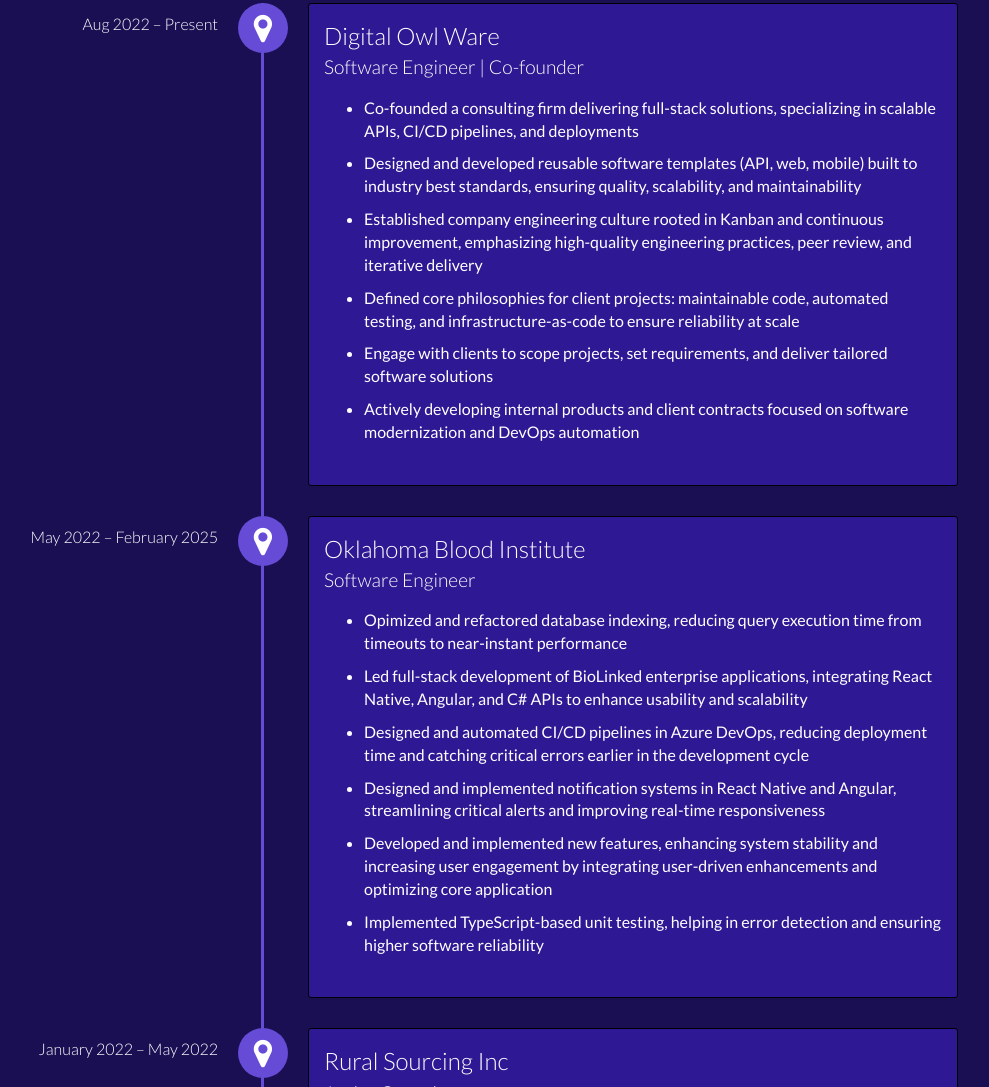
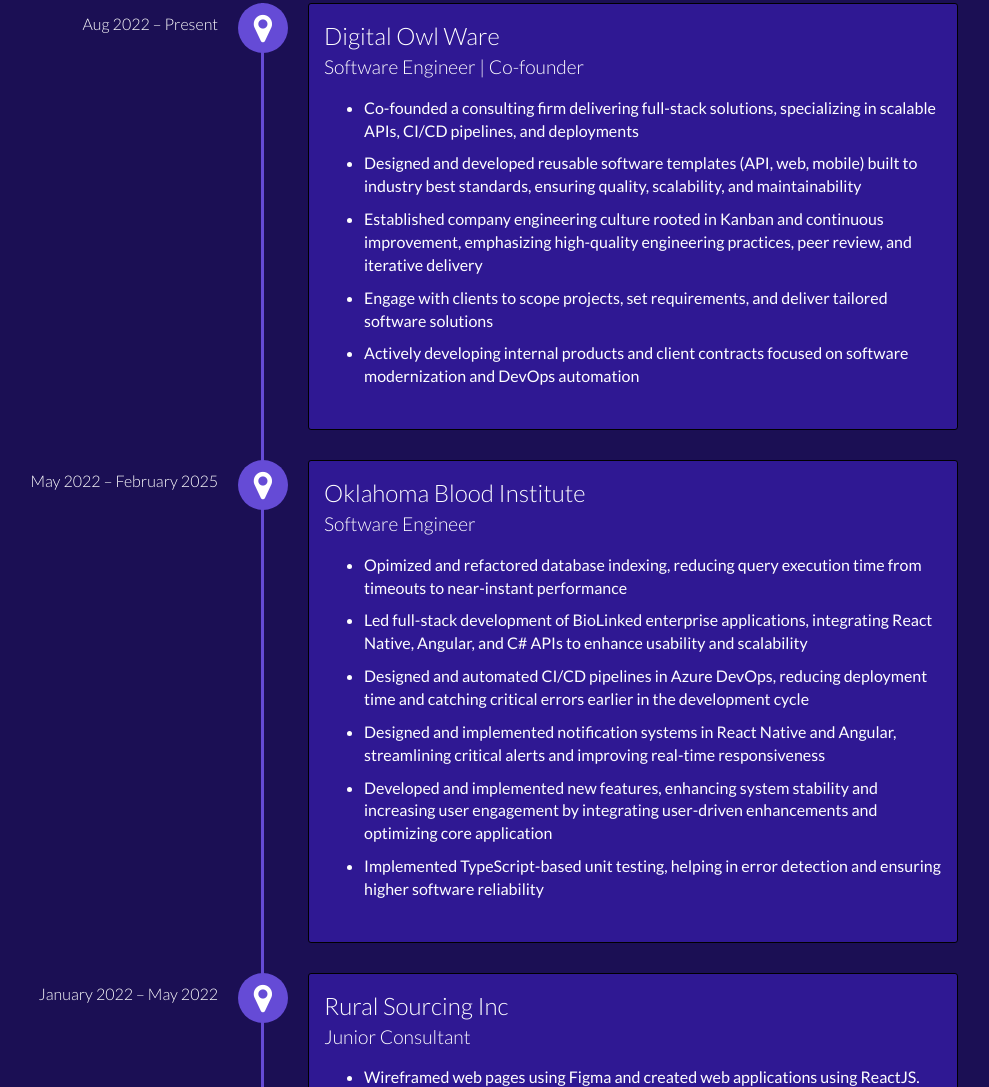
Before and after one commit to ray4spd/ray4spd.github.io, a website: page index.html in a window 1280 px wide. Shown: the part 1195-2282 px from the top of the page, without its empty margins (182-1171 px from the left). Drawn offline with nearby package versions, Linux system fonts and the light colour scheme.

Commit message:
Update work text

```diff
--- a/index.html
+++ b/index.html
@@ -119,9 +119,6 @@
             <li>
               Established company engineering culture rooted in Kanban and continuous improvement, emphasizing high-quality engineering practices, peer review, and iterative delivery
 
-            </li>
-            <li>
-              Defined core philosophies for client projects: maintainable code, automated testing, and infrastructure-as-code to ensure reliability at scale
             </li>
             <li>
               Engage with clients to scope projects, set requirements, and deliver tailored software solutions
```
